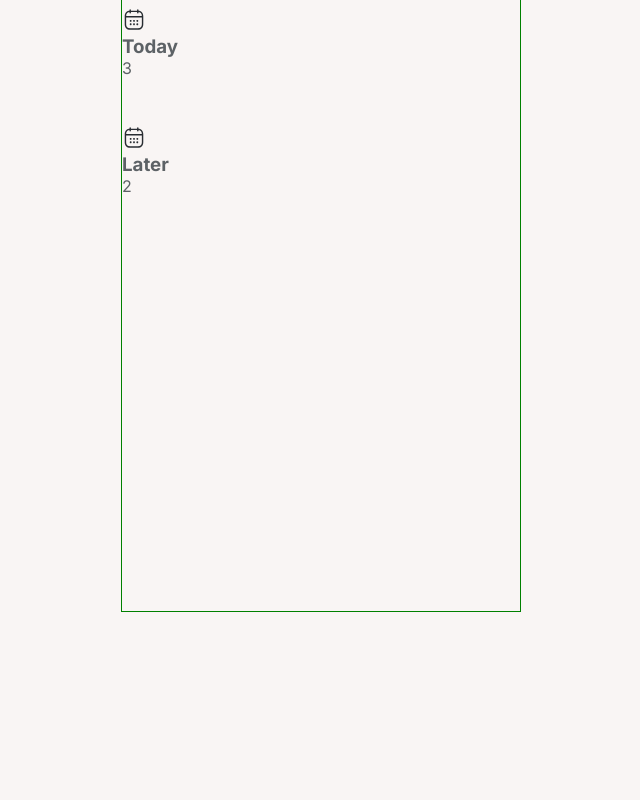
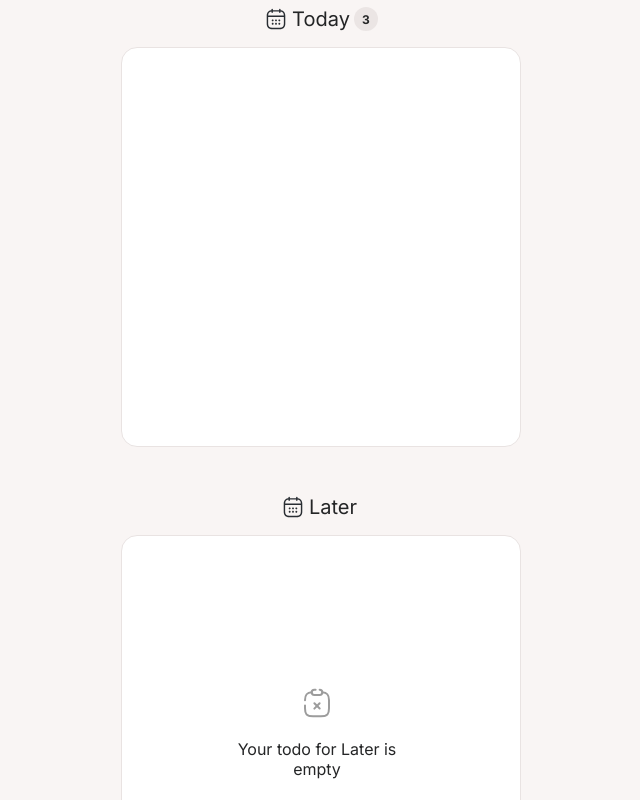
Before and after one commit to Praise7165/to-do, a React (Vite) app: page / in a window 1280 px wide. Shown: the part 300-1100 px from the top of the page, without its empty margins (319-959 px from the left). Before the commit the page ends 960 px from the top, so only its background shows below. Built offline with nearby package versions, Linux system fonts and the light colour scheme.

Commit message:
worked on empty list

```diff
--- a/src/App copy.css
+++ b/src/App copy.css
@@ -16,35 +16,7 @@ form {
   margin-top: 2rem;
 }
 
-h3 {
-  display: inline-block;
-  font-size: 1.25rem;
-  font-weight: 400;
-  color: #242526;
-  margin-left: 0.25rem;
-  margin-right: 0.25rem;
-}
-
-.card {
-  background-color: white;
-  margin-top: 1rem;
-  padding: 1rem 1rem 1.25rem 0.5rem;
-  min-height: 25rem;
-  border-radius: 0.624rem;
-  border: 1px solid hsl(9, 15%, 90%);
-}
-
-.card.empty-card {
-  display: flex;
-  justify-content: center;
-  align-items: center;
-  color: #a7abad;
-}
-
 .empty-message {
-  width: 160px;
-  text-align: center;
-  color: hwb(200 63% 40%);
   gap: 1rem;
 }
 
@@ -58,21 +30,6 @@ h3 {
   flex-direction: column;
   gap: 0.6rem;
   position: relative;
-}
-
-.card-header {
-  display: flex;
-  margin: 0 auto;
-  width: fit-content;
-}
-
-.card-header span {
-  border-radius: 0.75rem;
-  background: #ebe5e4;
-  height: 1.5rem;
-  width: 1.5rem;
-  font-size: 0.75rem;
-  color: #242526;
 }
 
 .todo-item {
--- a/src/App.css
+++ b/src/App.css
@@ -10,8 +10,6 @@ main {
 }
 
 .wrapper {
-  border: 1px solid green;
-  width: 100%;
   max-width: 25rem;
 }
 
@@ -34,15 +32,12 @@ button:hover {
 }
 
 .btn-header {
-  height: 100%;
   width: var(--size-2md);
 }
 
 input,
 select {
   border: 1px solid #d5dee3;
-  height: 100%;
-  outline: none;
   transition: border ease 0.3s;
 }
 
@@ -58,3 +53,33 @@ select:active {
 }
 
 /* Card Styles */
+
+h3 {
+  font-weight: 400;
+  color: #242526;
+}
+
+.task-no {
+  background: #ebe5e4;
+  height: 1.5rem;
+  width: 1.5rem;
+  font-size: 0.75rem;
+  color: #242526;
+}
+
+.card {
+  background-color: white;
+  margin-top: var(--size-1rem);
+  min-height: 25rem;
+  border: 1px solid hsl(9, 15%, 90%);
+  padding: 1rem 1rem 1.25rem 0.5rem;
+}
+
+.card.empty-card {
+  color: #242526;
+}
+
+.empty-message {
+  width: 160px;
+  text-align: center;
+}
--- a/src/App.jsx
+++ b/src/App.jsx
@@ -11,7 +11,7 @@ export default function App() {
   return (
     <main>
       <div className="container flex justify-center">
-        <div className="wrapper flex flex-col gap-3rem">
+        <div className="wrapper flex flex-col gap-3rem full-width">
           <div>
             <em>Todays date</em>
             <h1>🖲️To do app</h1>
--- a/src/components/Card copy.jsx
+++ b/src/components/Card copy.jsx
@@ -20,11 +20,6 @@ export default function Card({ day, todo, handleClick, deleteItem, deleteId }) {
   // console.log(todo);
   return (
     <div className="card-wrapper">
-      <div className="card-header">
-        <img src={calendar} alt="Calendar" className="svg-icon"></img>
-        <h3>{day}</h3>
-      </div>
-
       <div className={`card ${filterList.length > 0 || "empty-card"}`}>
         {filterList.length > 0 ? (
           <TodoList
--- /dev/null
+++ b/src/components/CardContent.jsx
@@ -0,0 +1,17 @@
+import EmptyMessage from "./EmptyMessage";
+
+export default function CardContent({ emptyList, heading }) {
+  return (
+    <div
+      className={`card ${
+        emptyList && "empty-card flex items-center justify-center "
+      } bd-radius-1rem`}
+    >
+      {emptyList ? <EmptyMessage heading={heading} /> : <TodoList />}
+    </div>
+  );
+}
+
+function TodoList() {
+  return;
+}
--- /dev/null
+++ b/src/components/CardHeader.jsx
@@ -0,0 +1,23 @@
+import calendar from "../assets/calendar.svg";
+
+export default function CardHeader({ heading, taskNo }) {
+  return (
+    <div className="flex mg-in-auto" style={{ width: "fit-content" }}>
+      <img src={calendar} alt="calendar" />
+      <Heading heading={heading} />
+      {taskNo > 0 && <Tag taskNo={taskNo} />}
+    </div>
+  );
+}
+
+function Heading({ heading }) {
+  return <h3 className="inline-block fs-1sm mg-in-sm">{heading}</h3>;
+}
+
+function Tag({ taskNo }) {
+  return (
+    <strong className="task-no flex items-center justify-center bd-radius-1rem">
+      {taskNo}
+    </strong>
+  );
+}
--- a/src/components/EmptyIcon.jsx
+++ b/src/components/EmptyIcon.jsx
@@ -9,7 +9,7 @@ const EmptyIcon = () => {
     >
       <path
         d="M14 16.16L10.04 12.2"
-        stroke="#242526"
+        stroke="hwb(200 63% 40%)"
         strokeWidth="1.5"
         strokeMiterlimit="10"
         strokeLinecap="round"
@@ -17,7 +17,7 @@ const EmptyIcon = () => {
       />
       <path
         d="M13.96 12.24L10 16.2"
-        stroke="#242526"
+        stroke="hwb(200 63% 40%)"
         strokeWidth="1.5"
         strokeMiterlimit="10"
         strokeLinecap="round"
@@ -25,7 +25,7 @@ const EmptyIcon = () => {
       />
       <path
         d="M10.96 2H10C9 2 8 2 8 4C8 6 9 6 10 6H14C16 6 16 5 16 4C16 2 15 2 14 2"
-        stroke="#242526"
+        stroke="hwb(200 63% 40%)"
         strokeWidth="1.5"
         strokeMiterlimit="10"
         strokeLinecap="round"
@@ -33,7 +33,7 @@ const EmptyIcon = () => {
       />
       <path
         d="M3 10C3 5.44002 4.67 4.20002 8 4.02002"
-        stroke="#242526"
+        stroke="hwb(200 63% 40%)"
         strokeWidth="1.5"
         strokeMiterlimit="10"
         strokeLinecap="round"
@@ -41,7 +41,7 @@ const EmptyIcon = () => {
       />
       <path
         d="M16 4.02002C19.33 4.20002 21 5.43002 21 10V16C21 20 20 22 15 22H9C4 22 3 20 3 16V13.91"
-        stroke="#242526"
+        stroke="hwb(200 63% 40%)"
         strokeWidth="1.5"
         strokeMiterlimit="10"
         strokeLinecap="round"
--- /dev/null
+++ b/src/components/EmptyMessage.jsx
@@ -0,0 +1,13 @@
+import EmptyIcon from "./EmptyIcon";
+
+export default function EmptyMessage({ heading }) {
+  return (
+    <div className="empty-message flex flex-col items-center gap-1rem">
+      <span>
+        <EmptyIcon />
+      </span>
+      <p>Your todo for {heading} is empty</p>
+      {/* <ButtonCard /> */}
+    </div>
+  );
+}
--- a/src/components/Header.jsx
+++ b/src/components/Header.jsx
@@ -13,7 +13,7 @@ export default function Header() {
 function Input() {
   return (
     <input
-      className="bd-radius-sm pd-in-sm fs-1rem flex-grow"
+      className="bd-radius-sm pd-in-sm fs-1rem flex-grow full-height ot-none"
       type="text"
       placeholder="Add a new task"
       value=""
@@ -25,7 +25,7 @@ function Input() {
 function Select() {
   return (
     <select
-      className="bd-radius-sm pd-in-sm fs-1rem"
+      className="bd-radius-sm pd-in-sm fs-1rem full-height ot-none"
       name="day"
       value=""
       onChange=""
@@ -42,7 +42,10 @@ function Select() {
 
 function Button() {
   return (
-    <button className="btn-header bd-radius-sm fs-1rem" type="submit">
+    <button
+      className="btn-header bd-radius-sm fs-1rem full-height"
+      type="submit"
+    >
       <img src={add} alt="add"></img>
     </button>
   );
--- a/src/components/TodoCard.jsx
+++ b/src/components/TodoCard.jsx
@@ -1,26 +1,20 @@
-import calendar from "../assets/calendar.svg";
+import CardHeader from "./CardHeader";
+import CardContent from "./CardContent";
 
 export default function TodoCard({ todos, heading }) {
-  return (
-    <div className="card-wrapper">
-      <CardHeader heading={heading} todos={todos} />
-    </div>
-  );
-}
-
-function CardHeader({ todos, heading }) {
   /* filter out task given priority */
   const taskList = todos.filter((todo) => todo.pri === heading);
 
   /* get length of new task list */
   const taskNo = taskList.length;
 
+  /* check if list is empty */
+  const emptyList = taskNo < 1;
+
   return (
-    <div className="card-header">
-      <img src={calendar} alt="calendar" />
-      <h3>{heading}</h3>
-
-      {taskNo > 0 && <span className="centered">{taskNo}</span>}
+    <div className="card-wrapper">
+      <CardHeader heading={heading} taskNo={taskNo} />
+      <CardContent emptyList={emptyList} heading={heading} />
     </div>
   );
 }
--- a/src/data.js
+++ b/src/data.js
@@ -6,7 +6,7 @@ const todoList = [
     id: 1,
   },
   {
-    pri: "Later",
+    pri: "later",
     task: "Cook beans after work on thursday",
     completed: false,
     id: 2,
@@ -24,7 +24,7 @@ const todoList = [
     id: 4,
   },
   {
-    pri: "Later",
+    pri: "later",
     task: "call mom and Engineer Aluko at work tomorrow",
     completed: false,
     id: 5,
--- a/src/index.css
+++ b/src/index.css
@@ -16,6 +16,7 @@
   --size-sm: 0.25rem;
   --size-md: 0.5rem;
   --size-1rem: 1rem;
+  --size-1sm: 1.25rem;
   --size-1md: 1.5rem;
   --size-2rem: 2rem;
   --size-2md: 2.5rem;
@@ -36,10 +37,15 @@ img {
 
 /* Display utilities */
 
+.inline-block {
+  display: inline-block !important;
+}
+
 .flex {
   display: flex !important;
 }
 
+/* flex utilities */
 .justify-center {
   justify-content: center;
 }
@@ -62,6 +68,10 @@ img {
   gap: var(--size-sm);
 }
 
+.gap-1rem {
+  gap: var(--size-1rem);
+}
+
 .gap-3rem {
   gap: var(--size-3rem);
 }
@@ -71,9 +81,22 @@ img {
   padding-inline: var(--size-sm);
 }
 
+/** margin spacing**/
+.mg-in-sm {
+  margin-inline: var(--size-sm);
+}
+
+.mg-in-auto {
+  margin-inline: auto;
+}
+
 /* border utilities */
 .bd-radius-sm {
   border-radius: var(--size-sm);
+}
+
+.bd-radius-1rem {
+  border-radius: var(--size-1rem);
 }
 
 .ot-none {
@@ -84,3 +107,15 @@ img {
 .fs-1rem {
   font-size: var(--size-1rem);
 }
+.fs-1sm {
+  font-size: var(--size-1sm);
+}
+
+/* size utilities */
+.full-height {
+  height: 100%;
+}
+
+.full-width {
+  width: 100%;
+}
```
